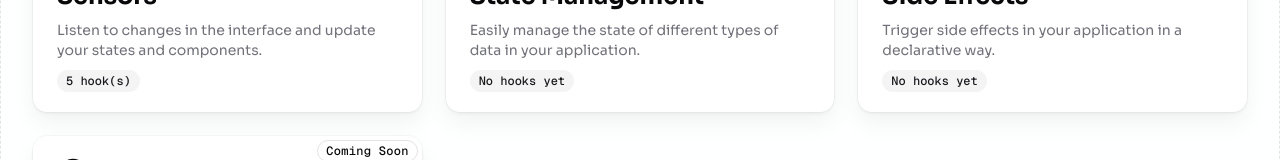
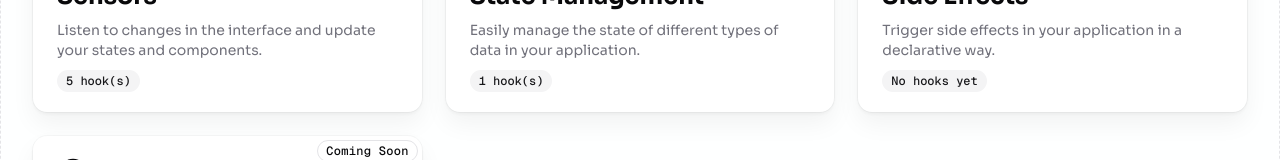
Before and after one commit to matbrgz/guarahooks, a Next.js app: page / in a window 1280 px wide. Shown: the part 392-552 px from the top of the page. Built offline with nearby package versions, Linux system fonts and the light colour scheme.

Commit message:
feat: new use-toggle hook

```diff
--- a/__registry__/index.tsx
+++ b/__registry__/index.tsx
@@ -123,6 +123,29 @@ export const Index: Record<string, any> = {
     }),
     meta: undefined,
   },
+  'use-toggle': {
+    name: 'use-toggle',
+    description: 'Controls a boolean state with a toggler.',
+    type: 'registry:hook',
+    registryDependencies: undefined,
+    files: [
+      {
+        path: 'registry/hooks/use-toggle.tsx',
+        type: 'registry:hook',
+        target: 'hooks/h3-use/use-toggle.tsx',
+      },
+    ],
+    component: React.lazy(async () => {
+      const mod = await import('@/registry/hooks/use-toggle.tsx');
+      const exportName =
+        Object.keys(mod).find(
+          (key) =>
+            typeof mod[key] === 'function' || typeof mod[key] === 'object',
+        ) || item.name;
+      return { default: mod.default || mod[exportName] };
+    }),
+    meta: undefined,
+  },
   'use-window-size-demo': {
     name: 'use-window-size-demo',
     description: "use-window-size's hook in action.",
@@ -238,4 +261,27 @@ export const Index: Record<string, any> = {
     }),
     meta: undefined,
   },
+  'use-toggle-demo': {
+    name: 'use-toggle-demo',
+    description: "use-toggle's hook in action.",
+    type: 'registry:example',
+    registryDependencies: ['https://h3-use.vercel.app/r/use-toggle'],
+    files: [
+      {
+        path: 'registry/examples/use-toggle-demo.tsx',
+        type: 'registry:example',
+        target: 'components/examples/use-toggle-demo.tsx',
+      },
+    ],
+    component: React.lazy(async () => {
+      const mod = await import('@/registry/examples/use-toggle-demo.tsx');
+      const exportName =
+        Object.keys(mod).find(
+          (key) =>
+            typeof mod[key] === 'function' || typeof mod[key] === 'object',
+        ) || item.name;
+      return { default: mod.default || mod[exportName] };
+    }),
+    meta: undefined,
+  },
 };
--- a/components/hook-card.tsx
+++ b/components/hook-card.tsx
@@ -14,7 +14,7 @@ type HookCardProps = {
 
 export function HookCard({ name, description, children }: HookCardProps) {
   return (
-    <Card className="relative">
+    <Card className="relative max-h-44">
       <CardHeader className="border-b">
         <CardTitle>{name.replace('-demo', '')}</CardTitle>
         <CardDescription>{description}</CardDescription>
--- a/config/hooks.ts
+++ b/config/hooks.ts
@@ -44,7 +44,11 @@ export const categories: HookCategory[] = [
     description:
       'Easily manage the state of different types of data in your application.',
     icon: 'Swap',
-    hooks: [],
+    hooks: [
+      {
+        name: 'use-toggle',
+      },
+    ],
   },
   {
     slug: 'side-effects',
--- /dev/null
+++ b/public/r/use-toggle-demo.json
@@ -0,0 +1,16 @@
+{
+  "$schema": "https://ui.shadcn.com/schema/registry-item.json",
+  "name": "use-toggle-demo",
+  "type": "registry:example",
+  "title": "UseToggleDemo",
+  "description": "use-toggle's hook in action.",
+  "registryDependencies": ["https://h3-use.vercel.app/r/use-toggle"],
+  "files": [
+    {
+      "path": "registry/examples/use-toggle-demo.tsx",
+      "content": "import React from 'react';\n\nimport { useToggle } from '../hooks/use-toggle';\n\nexport function UseToggleDemo() {\n  const [isOn, toggle] = useToggle(false);\n\n  return (\n    <div>\n      <p>\n        The state is: <strong>{isOn ? 'On' : 'Off'}</strong>\n      </p>\n      <button onClick={toggle}>{isOn ? 'Off' : 'On'}</button>\n    </div>\n  );\n}\n",
+      "type": "registry:example",
+      "target": "components/examples/use-toggle-demo.tsx"
+    }
+  ]
+}
--- /dev/null
+++ b/public/r/use-toggle.json
@@ -0,0 +1,16 @@
+{
+  "$schema": "https://ui.shadcn.com/schema/registry-item.json",
+  "name": "use-toggle",
+  "type": "registry:hook",
+  "title": "UseToggle",
+  "description": "Controls a boolean state with a toggler.",
+  "files": [
+    {
+      "path": "registry/hooks/use-toggle.tsx",
+      "content": "import { useCallback, useState } from 'react';\n\n/**\n * Hook to control a boolean state with a toggler.\n *\n * @example\n * const [isOpen, toggle] = useToggle(false);\n *\n * <button onClick={toggle}>Toggle</button>\n */\nexport function useToggle(\n  initialValue: boolean = false,\n): [boolean, () => void] {\n  const [value, setValue] = useState<boolean>(initialValue);\n\n  const toggle = useCallback(() => {\n    setValue((prev) => !prev);\n  }, []);\n\n  return [value, toggle];\n}\n",
+      "type": "registry:hook",
+      "target": "hooks/h3-use/use-toggle.tsx"
+    }
+  ],
+  "categories": ["state"]
+}
--- a/registry.json
+++ b/registry.json
@@ -73,6 +73,20 @@
       "categories": ["sensors"]
     },
     {
+      "name": "use-toggle",
+      "type": "registry:hook",
+      "title": "UseToggle",
+      "description": "Controls a boolean state with a toggler.",
+      "files": [
+        {
+          "path": "registry/hooks/use-toggle.tsx",
+          "type": "registry:hook",
+          "target": "hooks/h3-use/use-toggle.tsx"
+        }
+      ],
+      "categories": ["state"]
+    },
+    {
       "name": "use-window-size-demo",
       "type": "registry:example",
       "title": "UseWindowSizeDemo",
@@ -141,6 +155,20 @@
           "target": "components/examples/use-orientation-demo.tsx"
         }
       ]
+    },
+    {
+      "name": "use-toggle-demo",
+      "type": "registry:example",
+      "title": "UseToggleDemo",
+      "description": "use-toggle's hook in action.",
+      "registryDependencies": ["https://h3-use.vercel.app/r/use-toggle"],
+      "files": [
+        {
+          "path": "registry/examples/use-toggle-demo.tsx",
+          "type": "registry:example",
+          "target": "components/examples/use-toggle-demo.tsx"
+        }
+      ]
     }
   ]
 }
--- /dev/null
+++ b/registry/examples/use-toggle-demo.tsx
@@ -0,0 +1,16 @@
+import React from 'react';
+
+import { useToggle } from '../hooks/use-toggle';
+
+export function UseToggleDemo() {
+  const [isOn, toggle] = useToggle(false);
+
+  return (
+    <div>
+      <p>
+        The state is: <strong>{isOn ? 'On' : 'Off'}</strong>
+      </p>
+      <button onClick={toggle}>{isOn ? 'Off' : 'On'}</button>
+    </div>
+  );
+}
--- /dev/null
+++ b/registry/hooks/use-toggle.tsx
@@ -0,0 +1,21 @@
+import { useCallback, useState } from 'react';
+
+/**
+ * Hook to control a boolean state with a toggler.
+ *
+ * @example
+ * const [isOpen, toggle] = useToggle(false);
+ *
+ * <button onClick={toggle}>Toggle</button>
+ */
+export function useToggle(
+  initialValue: boolean = false,
+): [boolean, () => void] {
+  const [value, setValue] = useState<boolean>(initialValue);
+
+  const toggle = useCallback(() => {
+    setValue((prev) => !prev);
+  }, []);
+
+  return [value, toggle];
+}
--- a/registry/registry-examples.ts
+++ b/registry/registry-examples.ts
@@ -71,4 +71,18 @@ export const examples: Registry['items'] = [
       },
     ],
   },
+  {
+    name: 'use-toggle-demo',
+    type: 'registry:example',
+    title: 'UseToggleDemo',
+    description: "use-toggle's hook in action.",
+    registryDependencies: ['https://h3-use.vercel.app/r/use-toggle'],
+    files: [
+      {
+        path: 'registry/examples/use-toggle-demo.tsx',
+        type: 'registry:example',
+        target: 'components/examples/use-toggle-demo.tsx',
+      },
+    ],
+  },
 ];
--- a/registry/registry-hooks.ts
+++ b/registry/registry-hooks.ts
@@ -72,4 +72,18 @@ export const hooks: Registry['items'] = [
     ],
     categories: ['sensors'],
   },
+  {
+    name: 'use-toggle',
+    type: 'registry:hook',
+    title: 'UseToggle',
+    description: 'Controls a boolean state with a toggler.',
+    files: [
+      {
+        path: 'registry/hooks/use-toggle.tsx',
+        type: 'registry:hook',
+        target: 'hooks/h3-use/use-toggle.tsx',
+      },
+    ],
+    categories: ['state'],
+  },
 ];
```
